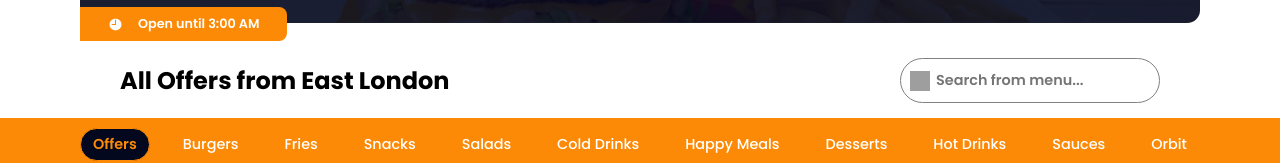
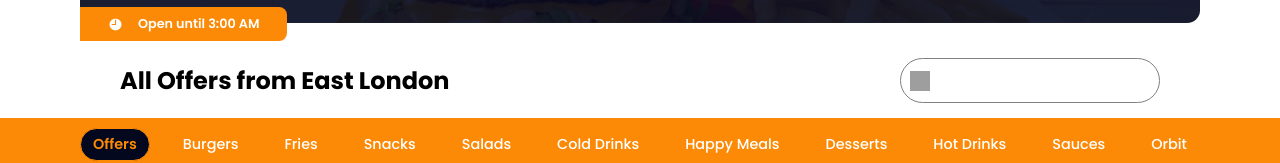
Before and after one commit to GauravASY/OrderUp, a React (Vite) app in the folder Client/: page /product/1 in a window 1280 px wide. Shown: the part 500-663 px from the top of the page. Built offline with nearby package versions, Linux system fonts and the light colour scheme; no server answers; sample sign-in values are in the browser's storage; grey boxes are pictures that could not be loaded.

Commit message:
bugs fixed

```diff
--- a/Client/Pages/Product.jsx
+++ b/Client/Pages/Product.jsx
@@ -22,6 +22,7 @@ function Product() {
   const {id} = useParams();
   const navigate = useNavigate();
   const[currRestaurant, setCurrRestaurant] = useState({});
+  const [searchFilter, setSearchFilter] = useState(" ");
   const [menu, setMenu] = useState([]);
   const [deals, setDeals] = useState([]);
   const [restaurants, setRestaurants] = useState([]);
@@ -131,7 +132,7 @@ async function getUser(){
       <div style={{display:'flex', margin:'20px 80px', padding:'0px 40px', justifyContent:'space-between'}}>
         <div style={{display:'flex', alignItems:'center', justifyContent:'start', fontFamily:'Poppins', fontWeight:'700', fontSize:'1.5rem'}}>All Offers from {currRestaurant?.name} East London</div>
         <div style={{display:'flex', alignItems:'center', justifyContent:'end',width:'25%', position:'relative'}}>
-          <input type="text" placeholder='Search from menu...' style={{fontFamily:'Poppins', fontSize:'0.9rem', fontWeight:'600', height:'100%',width:'100%' ,padding:'4px 35px', borderRadius:'2rem', border:'grey solid thin'}}/>
+          <input type="text" placeholder='Search from menu...' style={{fontFamily:'Poppins', fontSize:'0.9rem', fontWeight:'600', height:'100%',width:'100%' ,padding:'4px 35px', borderRadius:'2rem', border:'grey solid thin'}} value={searchFilter} onChange={(e)=>setSearchFilter(e.target.value)}/>
           <img src={search} style={{height:'20px', width:'20px', position:'absolute',left:'10px'}} />
         </div>
       </div>
@@ -147,7 +148,7 @@ async function getUser(){
               </div>
 
               {
-                menu.map((category)=> (
+                menu.filter((category)=> category.name === searchFilter).map((category)=> (
                   <div style={{margin:'80px 80px'}}>
                     <div style={{ fontFamily:"Poppins", fontWeight:"700", fontSize:"2.5rem", marginBottom:'30px' }}>{category.name}</div>
                     {
```
